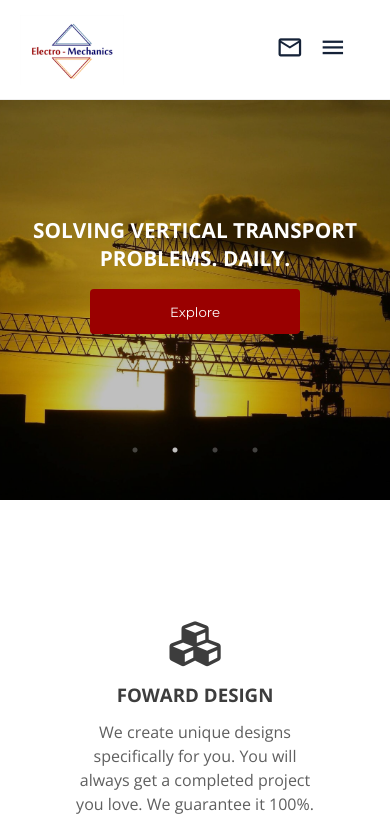
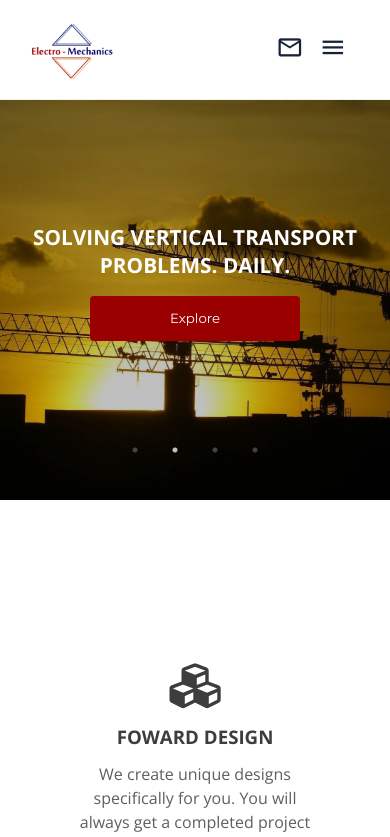
Before and after one commit to kadetXx/electromechvt, a React (Create React App) app: page / in a window 390 px wide. Shown: the top 837 px of the page. Built offline with nearby package versions, Linux system fonts and the light colour scheme.

Commit message:
UI Fixes

```diff
--- a/src/components/carousel/Carousel.scss
+++ b/src/components/carousel/Carousel.scss
@@ -50,7 +50,7 @@
     }
   }
   @media (max-width: 900px) {
-    height: 50vh;
+    height: 55vh;
     flex-direction: column;
 
     .slick-dots {
```
